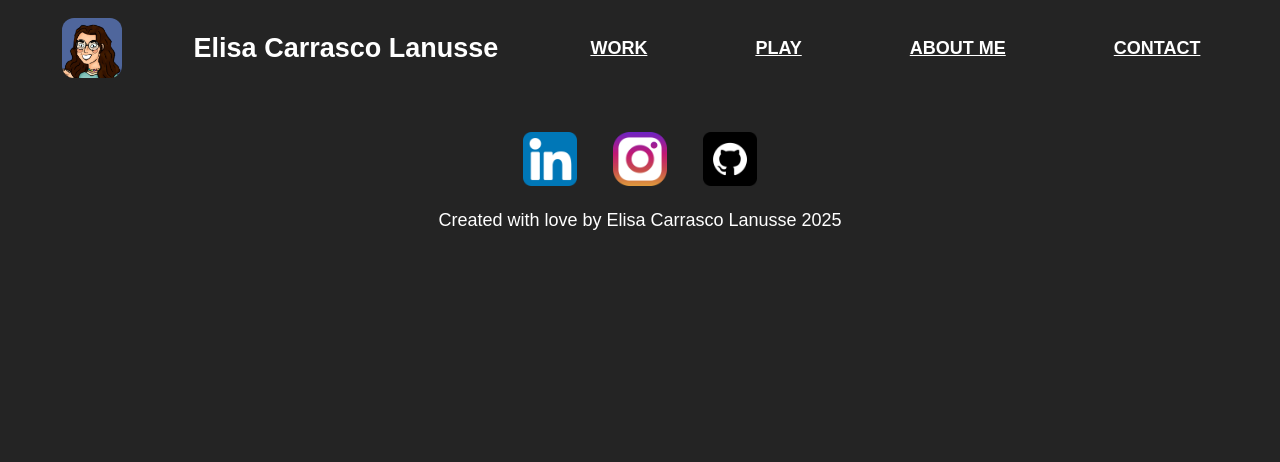
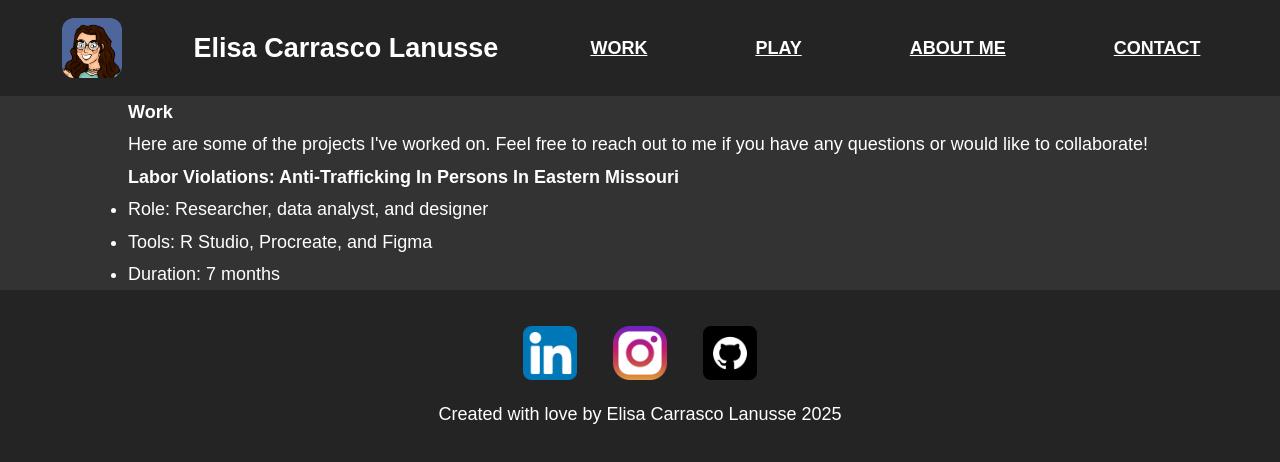
Before and after one commit to ElisaCarrascoLanusse/Portfolio, a plain HTML site: page work.html in a window 1280 px wide. Drawn offline with Linux system fonts and the light colour scheme.

Commit message:
02/11/25 - 9:56PM Updates

```diff
--- a/about.js
+++ b/about.js
@@ -51,7 +51,7 @@ document.addEventListener("DOMContentLoaded", () => {
     const cvButton = document.querySelector("#cv-btn");
     // Navigate to the raw GitHub link when the CV button is clicked
     cvButton.addEventListener("click", () => {
-        window.open("https://drive.google.com/file/d/1W7g7GW2SonRuBolkKPO1-m8ETPMCAj5a/view?usp=sharing" , "_blank");
+        window.open("https://drive.google.com/file/d/1H79gu7VVV_ltthRGdb4MyrxPU6kkXT_1/view?usp=sharing" , "_blank");
     });
 });
 
--- a/work.html
+++ b/work.html
@@ -31,7 +31,22 @@
 </div>
 
 <main>
+    <!-- Introduction -->
+    <section class="work-introduction">
+        <h1>Work</h1>
+        <p>Here are some of the projects I've worked on. Feel free to reach out to me if you have any questions or would like to collaborate!</p>
+    </section>
 
+    <section class="work-projects">
+        <div class="work-project" id="procase-project">
+            <div class="work-project-details">
+                <h2>Labor Violations: Anti-Trafficking In Persons In Eastern Missouri</h2>
+                <ul id="procase-list">
+                    <li>Role: Researcher, data analyst, and designer</li>
+                    <li>Tools: R Studio, Procreate, and Figma</li>
+                    <li>Duration: 7 months</li>
+                </ul>
+    </section>
 
     <!-- Contact Form (Hidden by Default) -->
     <div id="contact-form-container" class="hidden">
```
Also changed, not shown: about.html (+1 -1 lines), index.html (+1 -15 lines).
